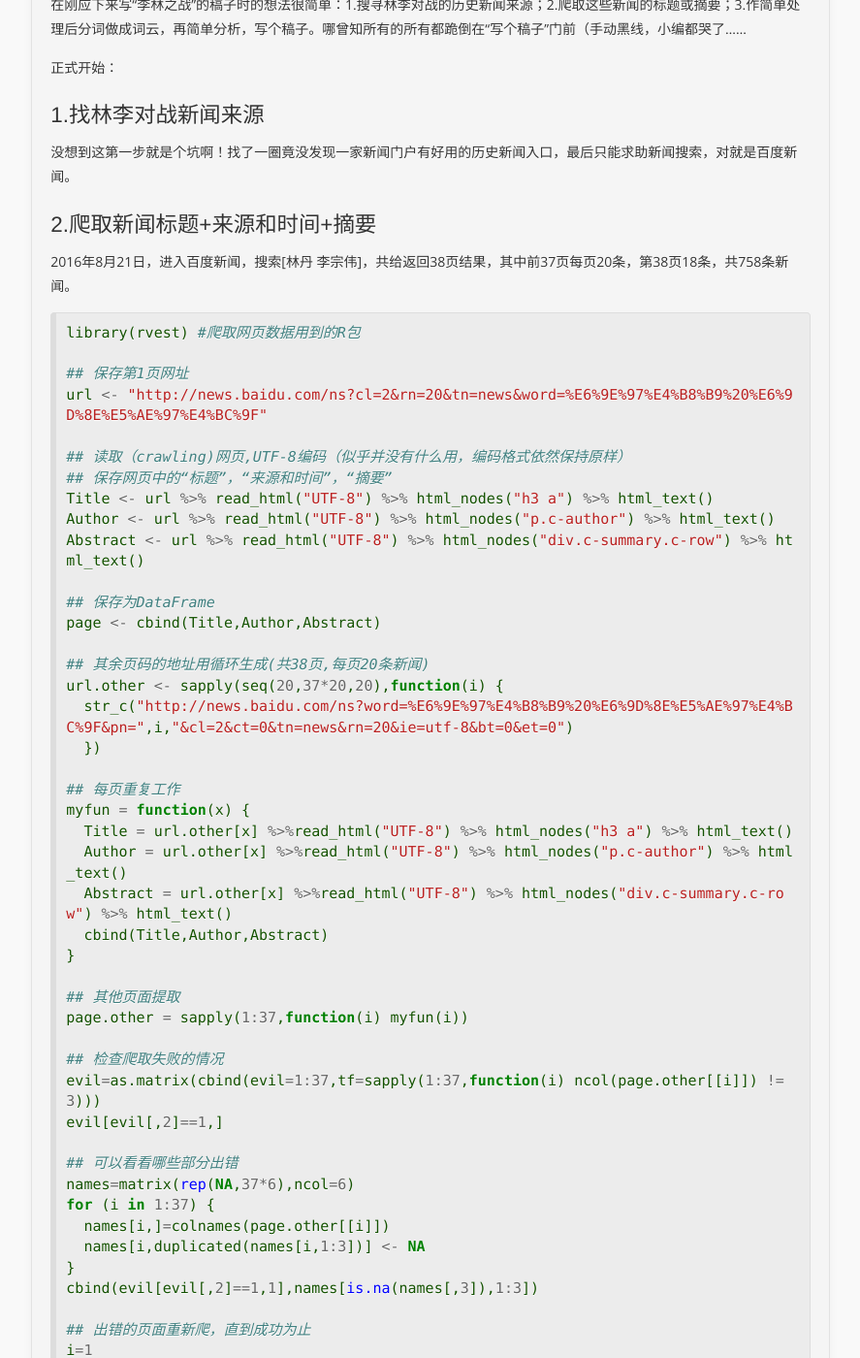
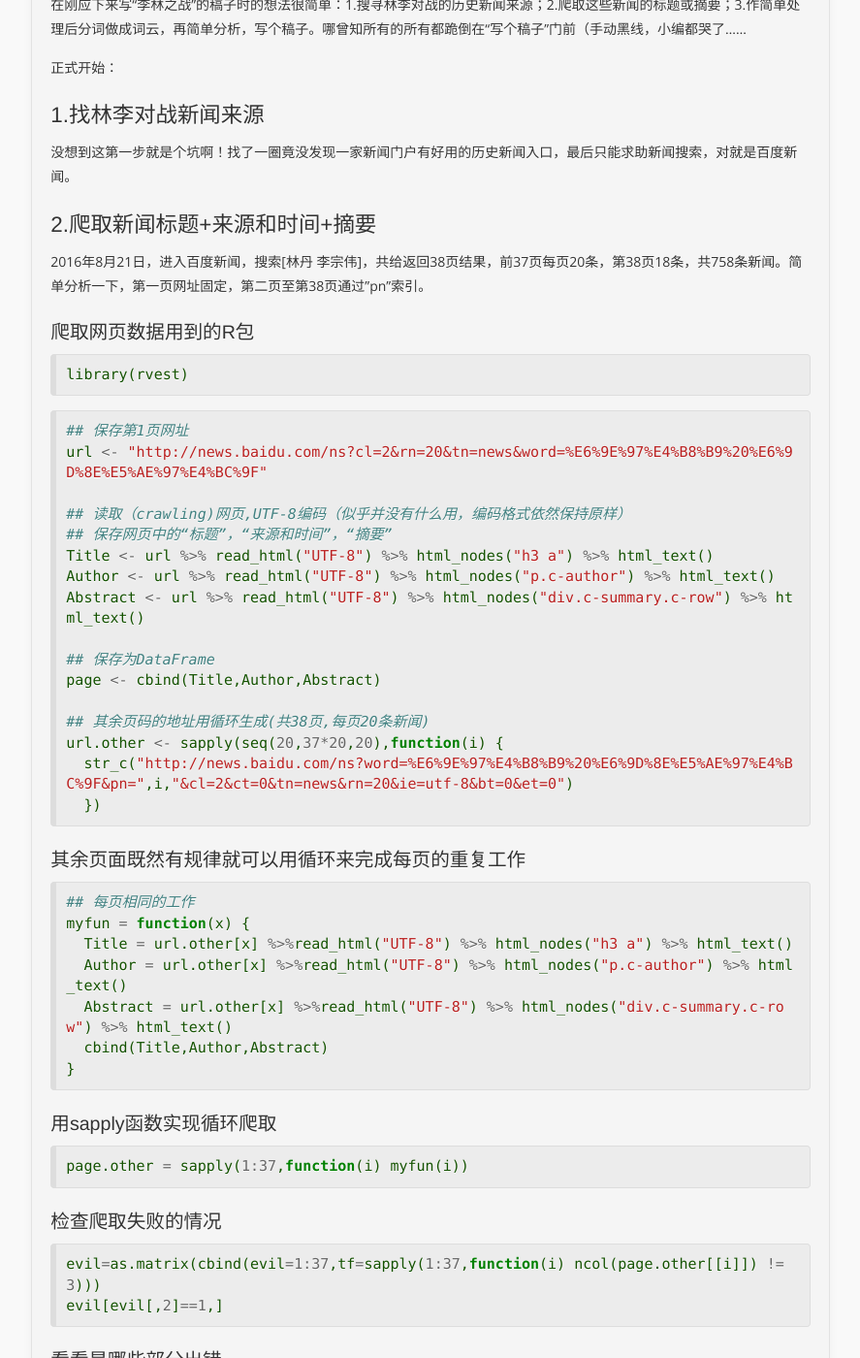
Before and after one commit to YuJiajie/YuJiajie.github.io, a Jekyll site: the page built from _posts/2016-8-31-r-crawl-url-word-lindan-lizongwei.md, in a window 1280 px wide and 1400 px high, scrolled down 317 px. Shown: the whole window at 97% size, without its empty margins (196-1083 px from the left). Built offline with Jekyll 4.4.1, drawn with Linux system fonts in a browser that asks for light colours; nearby versions of some CDN libraries; comment, search, counter and statistics services are not loaded; some of the changed text lies outside the part shown.

Commit message:
Update 2016-8-31-r-crawl-url-word-lindan-lizongwei.md

````diff
--- a/_posts/2016-8-31-r-crawl-url-word-lindan-lizongwei.md
+++ b/_posts/2016-8-31-r-crawl-url-word-lindan-lizongwei.md
@@ -22,11 +22,13 @@ icon: bullhorn
 
 ## 2.爬取新闻标题+来源和时间+摘要
 
-2016年8月21日，进入百度新闻，搜索[林丹 李宗伟]，共给返回38页结果，其中前37页每页20条，第38页18条，共758条新闻。
+2016年8月21日，进入百度新闻，搜索[林丹 李宗伟]，共给返回38页结果，前37页每页20条，第38页18条，共758条新闻。简单分析一下，第一页网址固定，第二页至第38页通过"pn"索引。
 
+### 爬取网页数据用到的R包
 ```r
-library(rvest) #爬取网页数据用到的R包
-
+library(rvest)
+```
+```r
 ## 保存第1页网址
 url <- "http://news.baidu.com/ns?cl=2&rn=20&tn=news&word=%E6%9E%97%E4%B8%B9%20%E6%9D%8E%E5%AE%97%E4%BC%9F"
 
@@ -43,41 +45,51 @@ page <- cbind(Title,Author,Abstract)
 url.other <- sapply(seq(20,37*20,20),function(i) {
   str_c("http://news.baidu.com/ns?word=%E6%9E%97%E4%B8%B9%20%E6%9D%8E%E5%AE%97%E4%BC%9F&pn=",i,"&cl=2&ct=0&tn=news&rn=20&ie=utf-8&bt=0&et=0")
   })
-
-## 每页重复工作
+```
+### 其余页面既然有规律就可以用循环来完成每页的重复工作
+```r
+## 每页相同的工作
 myfun = function(x) {
   Title = url.other[x] %>%read_html("UTF-8") %>% html_nodes("h3 a") %>% html_text()
   Author = url.other[x] %>%read_html("UTF-8") %>% html_nodes("p.c-author") %>% html_text()
   Abstract = url.other[x] %>%read_html("UTF-8") %>% html_nodes("div.c-summary.c-row") %>% html_text()
   cbind(Title,Author,Abstract)
 }
+```
+### 用sapply函数实现循环爬取
+```r
+page.other = sapply(1:37,function(i) myfun(i))
+```
 
-## 其他页面提取
-page.other = sapply(1:37,function(i) myfun(i))
-
-## 检查爬取失败的情况
+### 检查爬取失败的情况
+```r
 evil=as.matrix(cbind(evil=1:37,tf=sapply(1:37,function(i) ncol(page.other[[i]]) !=3)))
 evil[evil[,2]==1,]
+```
 
-## 可以看看哪些部分出错
+### 看看是哪些部分出错
+```r
 names=matrix(rep(NA,37*6),ncol=6)
 for (i in 1:37) {
   names[i,]=colnames(page.other[[i]])
   names[i,duplicated(names[i,1:3])] <- NA
 }
 cbind(evil[evil[,2]==1,1],names[is.na(names[,3]),1:3])
+```
 
-## 出错的页面重新爬，直到成功为止
+### 出错的页面重新爬，直到成功为止
+```r
 i=1
 while(i<37){
   if (ncol(page.other[[i]]) != 3) page.other[[i]]=myfun(i)
   i=i+as.numeric(ncol(page.other[[i]])==3)
 }
+```
 
-## 再确认一边有没有漏掉的
+### 最后确认一边有没有漏掉的，再合并页面
+```r
 evil=as.matrix(cbind(evil=1:37,tf=sapply(1:37,function(i) ncol(page.other[[i]]) !=3)))
 evil[evil[,2]==1,]
-
 ## 合并所页面
 i=1
 while(i<=37) {
````
